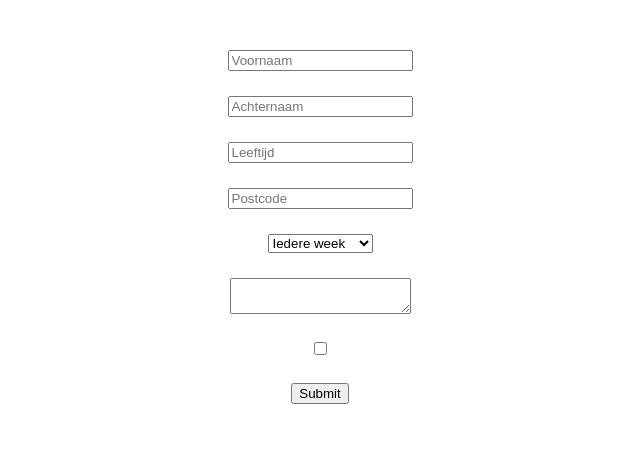
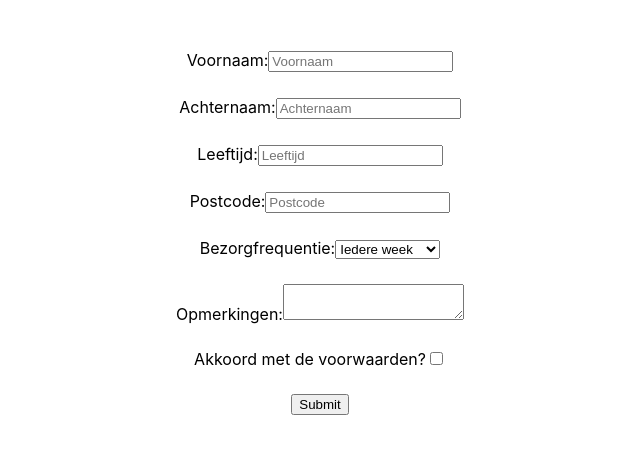
Before and after one commit to sebasvisser/frontend-react-hook-form, a React (Create React App) app: page / in a window 1280 px wide. Shown: the top 454 px of the page, without its empty margins (320-960 px from the left). Built offline with nearby package versions, Linux system fonts and the light colour scheme.

Commit message:
Opdracht 1 compleet af. Inclusief onblur validatie

```diff
--- a/src/App.css
+++ b/src/App.css
@@ -13,3 +13,7 @@ form {
     align-items: center;
     gap: 25px;
 }
+
+p {
+    color: red;
+}
--- a/src/App.js
+++ b/src/App.js
@@ -3,51 +3,110 @@ import { useForm } from 'react-hook-form';
 import './App.css';
 
 export default function App() {
-    const { register, handleSubmit, watch, formState: { errors } } = useForm();
-    const onSubmit = data => console.log(data);
-    const chosenFreq = watch('Bezorgfrequentie');
+    const { register, handleSubmit, watch, formState: { errors } } = useForm({mode: "onBlur"});
 
-
-    console.log(errors);
-
-
+    function onSubmit(data){
+        console.log(data);
+    }
+    const chosenFreq = watch('bezorgfrequentie');
 
     return (
         <form onSubmit={handleSubmit(onSubmit)}>
+            <label>
+                Voornaam:
                 <input type="text" placeholder="Voornaam"
                        {...register("voornaam",
-                       {required: true})}
+                           {required: "Voornaam mag niet leeg zijn"})}
+                    onBlur={handleSubmit}
                 />
+            </label>
+            {errors.voornaam && <p>{errors.voornaam.message}</p>}
+
+
+            <label>
+                Achternaam:
                 <input type="text" placeholder="Achternaam"
                        {...register("achternaam",
-                       {required: true})}
+                           {required: "Achternaam mag niet leeg zijn"})}
                 />
+            </label>
+            {errors.achternaam && <p>{errors.achternaam.message}</p>}
+
+
+            <label>
+                Leeftijd:
                 <input type="number" placeholder="Leeftijd"
-                   {...register("leeftijd",
+                       {...register(
+                           "leeftijd",
                            {required: true,
                                min: {
                                    value: 18,
-                               message: "Er mogen maximaal 50 karakters gebruikt worden",
-                           },
+                                   message: "Minimaal 18 jaar oud.",
+                               }
                            })}
                 />
+            </label>
             {errors.leeftijd && <p>{errors.leeftijd.message}</p>}
 
+            <label>
+                Postcode:
                 <input type="text" placeholder="Postcode"
-                   {...register("postcode", {required: true, maxLength: 6, pattern: /[0-9]{4}[a-z-A-Z]{2}/i})}
+                       {...register(
+                           "postcode",
+                           {required: "Postcode mag niet leeg zijn",
+                               minLength: {
+                               value: 6,
+                               message: "Postcode bestaat uit minimaal 6 tekens",
+                               },
+                               maxLength: {
+                               value: 6,
+                               message: "Postcode bestaat uit maximaal 6 tekens",
+                               },
+                               pattern: {
+                               value: /[0-9]{4}[a-z-A-Z]{2}/i ,
+                               message: "Postcode patroon: getal-getal-getal-getal-letter-letter",
+                               }
+                                   })}
                 />
+            </label>
+            {errors.postcode && <p>{errors.postcode.message}</p>}
+
+            <label>
+                Bezorgfrequentie:
                 <select {...register("bezorgfrequentie", { required: true })}>
-                <option value="Iedere week">Iedere week</option>
-                <option value="Om de week">Om de week</option>
-                <option value="Iedere maand">Iedere maand</option>
-                <option value="Anders">Anders</option>
+                    <option value="iedere week">Iedere week</option>
+                    <option value="om de week">Om de week</option>
+                    <option value="iedere maand">Iedere maand</option>
+                    <option value="anders">Anders</option>
+                </select>
+            </label>
+            {errors.bezorgfrequentie && <p>{errors.bezorgfrequentie.message}</p>}
 
-            </select>
             { chosenFreq === 'anders' && (
-            <input type="text" placeholder="Andere frequentie" {...register("andere frequentie", {})} />
+                <label>
+                    Voer een andere frequentie in:
+                    <input type="text" placeholder="Andere frequentie"
+                           {...register("anders", {})} />
+                </label>
             )}
-            <textarea {...register("opmerkingen", {})} />
-            <input type="checkbox" placeholder="Akkoord?" {...register("akkoord?", {required: true})} />
+
+            <label>
+                Opmerkingen:
+                <textarea
+                    {...register("opmerkingen", {})} />
+            </label>
+
+            <label>
+                Akkoord met de voorwaarden?
+                <input type="checkbox" placeholder="Akkoord?"
+                       {...register(
+                           "akkoord",
+                           {required: "Geen feestje zonder voorwaarden"}
+                       )}
+                />
+            </label>
+            {errors.akkoord && <p>{errors.akkoord.message}</p>}
+
 
             <input type="submit" />
         </form>
```
Lines whose indentation alone changed are shown as unchanged.
